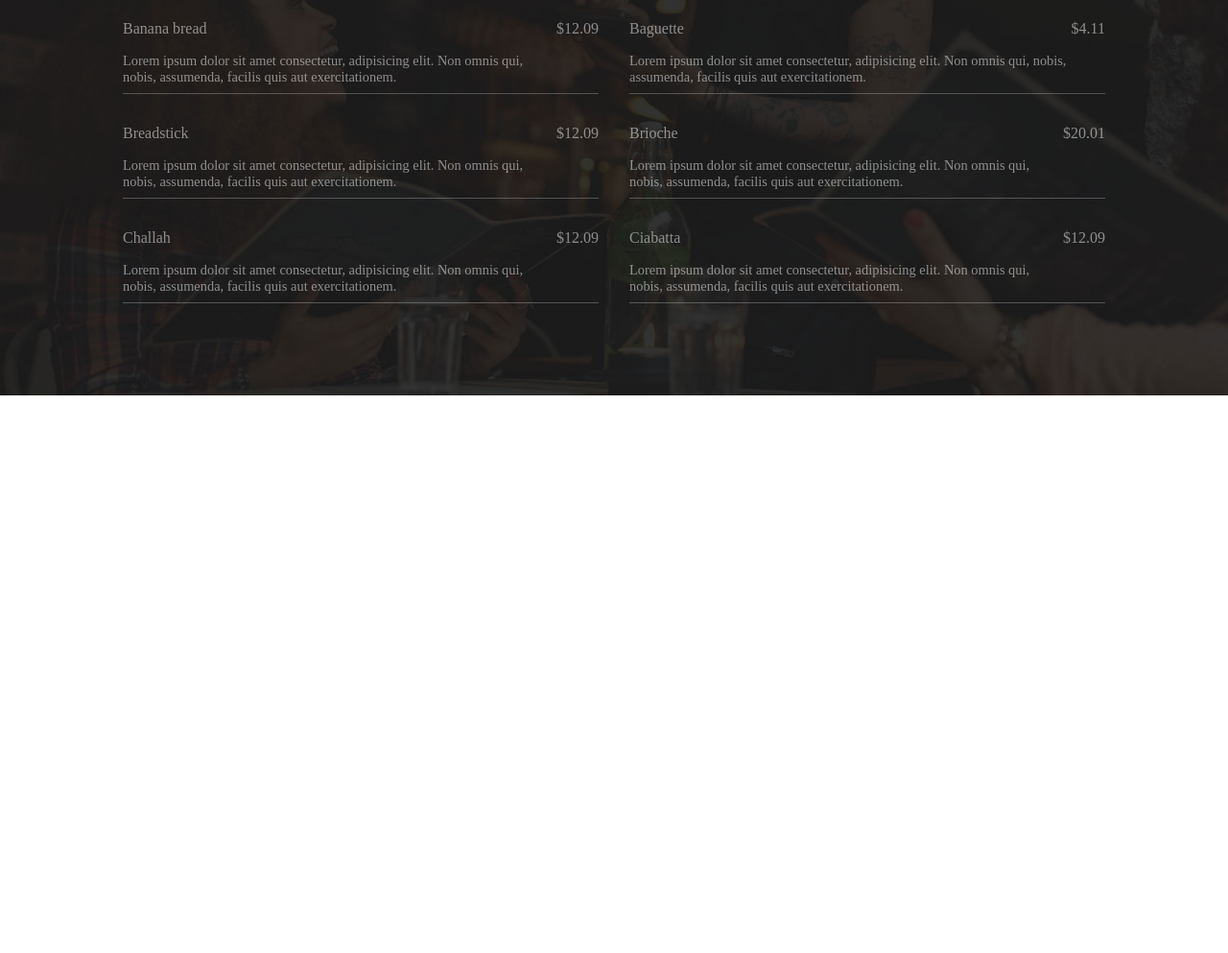
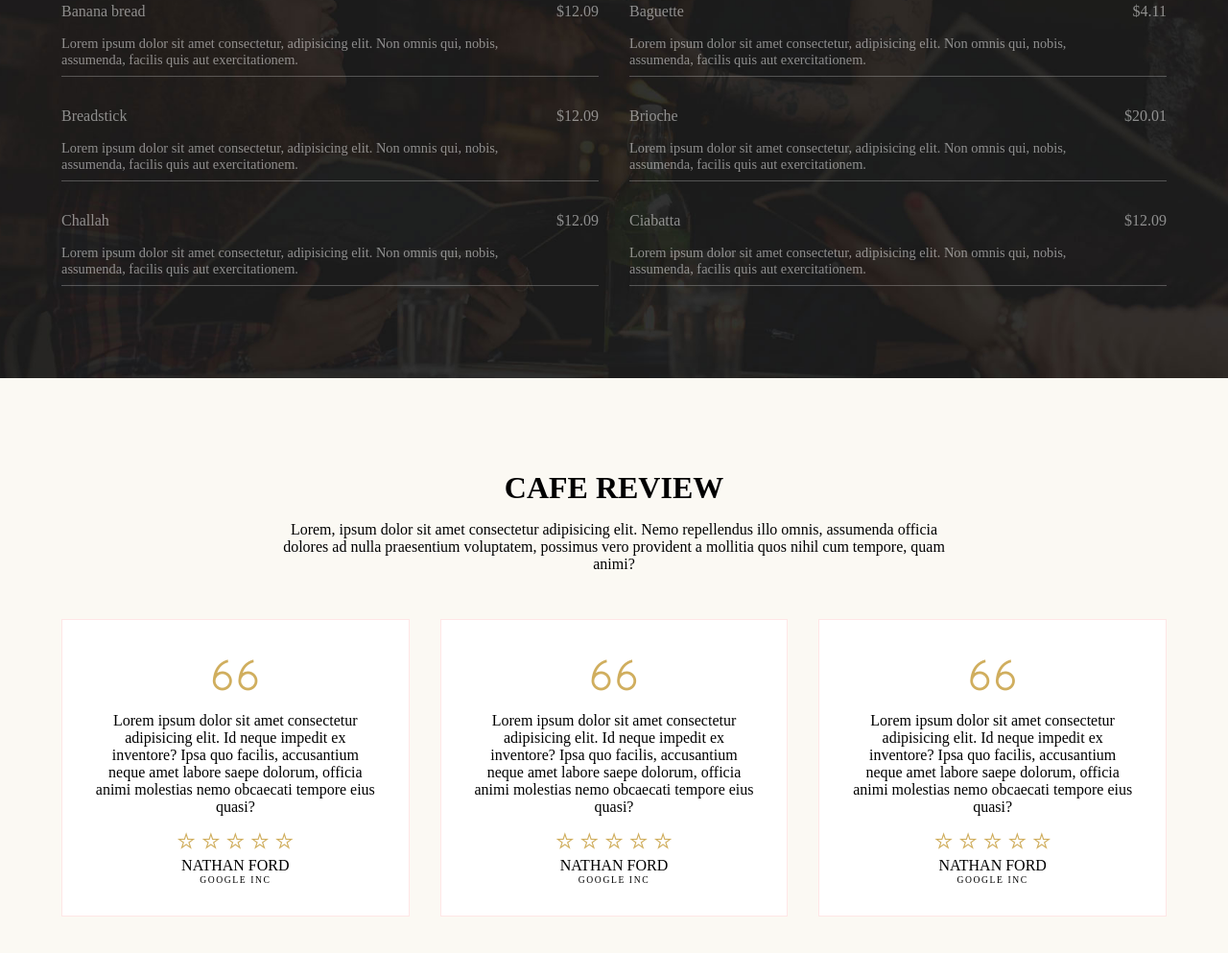
Before and after one commit to namnguyenongit/landing-page-coffee-shop, a plain HTML site: page index.html in a window 1280 px wide. Shown: the part 2285-3278 px from the top of the page at 96% size. Before the commit the page ends 2701 px from the top, so only its background shows below. Drawn offline with Linux system fonts and the light colour scheme.

Commit message:
review section

```diff
--- a/index.html
+++ b/index.html
@@ -154,11 +154,21 @@
       </div>
     </div>
   </div>
-  <div id="review"></div>
-  <div id="recommended"></div>
-  <div id="blogs"></div>
-  <div id="contact"></div>
-  <div id="booking"></div>
+  <div class="review use-template">
+    <div class="content">
+      <div class="head">
+        <div class="title">cafe review</div>
+        <div class="description">Lorem, ipsum dolor sit amet consectetur adipisicing elit. Nemo repellendus illo omnis,
+          assumenda officia dolores ad nulla praesentium voluptatem, possimus vero provident a mollitia quos nihil cum
+          tempore, quam animi?</div>
+      </div>
+      <div class="review-list"></div>
+    </div>
+  </div>
+  <div class="recommended"></div>
+  <div class="blogs"></div>
+  <div class="contact"></div>
+  <div class="booking"></div>
   <script src="./index.js"></script>
 </body>
 </html>
--- a/index.js
+++ b/index.js
@@ -3,6 +3,7 @@ const $$ = document.querySelectorAll.bind(document)
 
 const menuButtons = $('.content-body-buttons')
 const menuDishes = $('.content-body-data')
+const reviewList = $('.review-list')
 
 const menuData = [
   {
@@ -217,6 +218,27 @@ const menuData = [
   },
 ]
 
+const reviewData = [
+  {
+    name: 'nathan ford',
+    company: 'google inc',
+    review:
+      'Lorem ipsum dolor sit amet consectetur adipisicing elit. Id neque impedit ex inventore? Ipsa quo facilis, accusantium neque amet labore saepe dolorum, officia animi molestias nemo obcaecati tempore eius quasi?',
+  },
+  {
+    name: 'nathan ford',
+    company: 'google inc',
+    review:
+      'Lorem ipsum dolor sit amet consectetur adipisicing elit. Id neque impedit ex inventore? Ipsa quo facilis, accusantium neque amet labore saepe dolorum, officia animi molestias nemo obcaecati tempore eius quasi?',
+  },
+  {
+    name: 'nathan ford',
+    company: 'google inc',
+    review:
+      'Lorem ipsum dolor sit amet consectetur adipisicing elit. Id neque impedit ex inventore? Ipsa quo facilis, accusantium neque amet labore saepe dolorum, officia animi molestias nemo obcaecati tempore eius quasi?',
+  },
+]
+
 window.onscroll = () => {
   if (window.innerWidth > 960) {
     if (
@@ -274,7 +296,7 @@ const handlePopupClicked = () => {
 
 window.onload = () => {
   // Default menu data
-  const html = menuData
+  const menuHtml = menuData
     .filter((data) => data.type === 'bread')
     .map((data) => {
       return `
@@ -288,7 +310,27 @@ window.onload = () => {
         `
     })
     .join('')
-  menuDishes.innerHTML = html
+  const reviewHtml = reviewData
+    .map((data) => {
+      return `
+      <div class="review-item">
+        <i class="ti-quote-left"></i>
+        <div class="review-text">${data.review}</div>
+        <div class="review-vote">
+          <i class="ti-star"></i>
+          <i class="ti-star"></i>
+          <i class="ti-star"></i>
+          <i class="ti-star"></i>
+          <i class="ti-star"></i>
+        </div>
+        <div class="review-name">${data.name}</div>
+        <div class="review-company">${data.company}</div>
+      </div>
+    `
+    })
+    .join('')
+  menuDishes.innerHTML = menuHtml
+  reviewList.innerHTML = reviewHtml
 }
 
 // Click on menu buttons
--- a/styles/common.css
+++ b/styles/common.css
@@ -2,7 +2,7 @@
 .content {
   display: flex;
   flex-direction: column;
-  width: 80%;
+  width: 90%;
   max-width: 1190px;
   margin: 0 auto;
 }
@@ -32,6 +32,7 @@
 .use-template {
   padding-top: 6rem;
   text-align: center;
+  padding-bottom: 6rem;
 }
 
 .use-template .head {
--- a/styles/responsive.css
+++ b/styles/responsive.css
@@ -107,6 +107,10 @@
   .content-body-data {
     grid-template-columns: 1fr;
   }
+  /* REVIEW */
+  .review-list {
+    grid-template-columns: repeat(1, 1fr);
+  }
 }
 
 @media screen and (max-width: 390px) {
--- a/styles/styles.css
+++ b/styles/styles.css
@@ -195,7 +195,6 @@ body {
   background-position: center center;
   background-size: cover;
   color: white;
-  padding-bottom: 6rem;
 }
 
 .content-body {
@@ -254,3 +253,60 @@ body {
   font-size: 0.9rem;
   font-weight: 300;
 }
+
+/* CAFE REVIEW */
+
+.review {
+  background-color: #fbf9f3;
+}
+
+.review-list {
+  display: grid;
+  grid-template-columns: repeat(3, 1fr);
+  gap: 2rem;
+  margin-top: 3rem;
+}
+
+.review-item {
+  background-color: #fff;
+  border: 1px solid rgb(255, 230, 230);
+  padding: 2rem;
+  display: flex;
+  flex-direction: column;
+  justify-content: center;
+  align-items: center;
+}
+
+.review-item > i {
+  font-size: 3rem;
+  color: #d0ae5e;
+}
+
+.review-text {
+  margin-top: 1rem;
+  font-weight: 300;
+}
+
+.review-vote {
+  display: flex;
+  margin-top: 1rem;
+}
+
+.review-vote > i {
+  color: #d0ae5e;
+  font-size: 1.2rem;
+  margin: 0 0.2rem;
+}
+
+.review-name {
+  font-size: 1rem;
+  margin-top: 0.5rem;
+  text-transform: uppercase;
+  font-weight: 500;
+}
+
+.review-company {
+  text-transform: uppercase;
+  font-size: 0.6rem;
+  letter-spacing: 0.1rem;
+}
```
